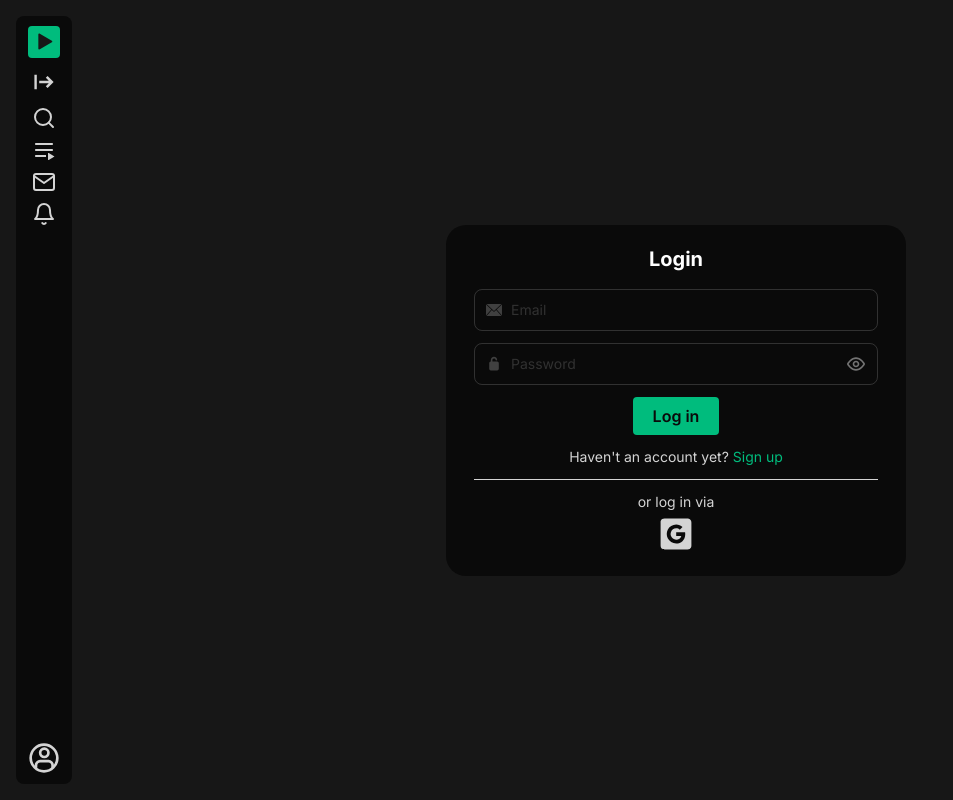
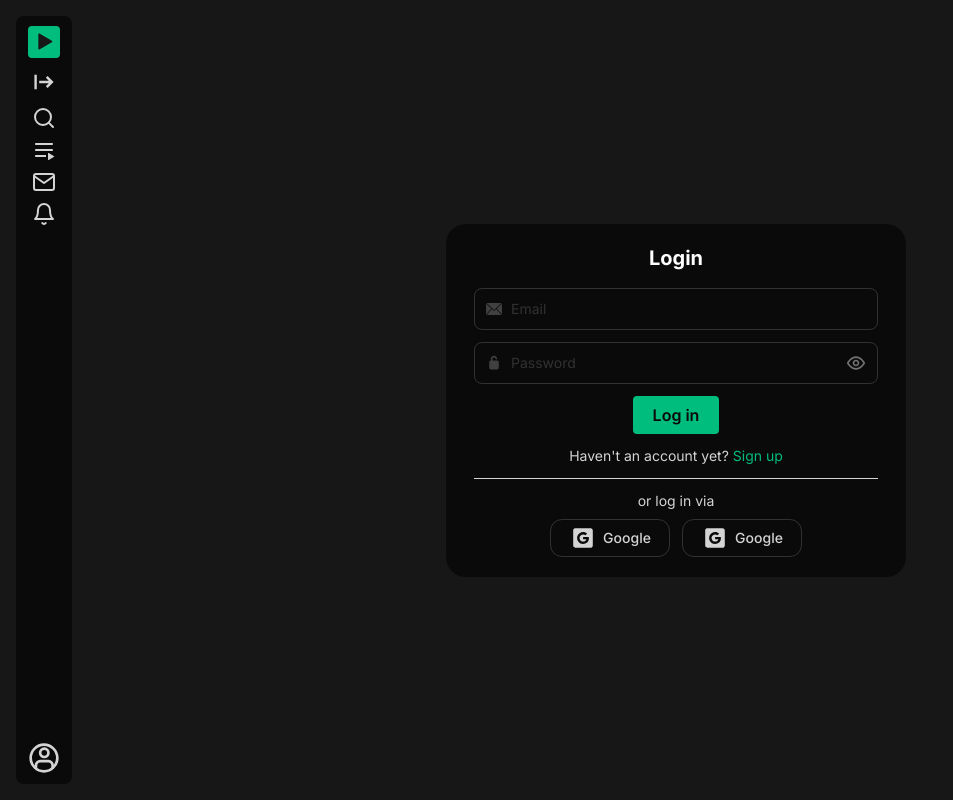
Before and after one commit to ShutSasha/Webby, a Next.js app in the folder web/: page /login in a window 1280 px wide. Shown: the whole page, without its empty margins (0-953 px from the left). Built offline with nearby package versions, Linux system fonts and the light colour scheme; no server answers.

Commit message:
feat(web): add new OAuth btn

```diff
--- a/web/src/ui/components/modules/Login/LoginForm.tsx
+++ b/web/src/ui/components/modules/Login/LoginForm.tsx
@@ -3,17 +3,17 @@ import { startTransition, useActionState, useEffect, useState } from 'react'
 
 import Link from 'next/link'
 import { useRouter } from 'next/navigation'
-import { signIn, useSession } from 'next-auth/react'
+import { useSession } from 'next-auth/react'
 import { useForm } from 'react-hook-form'
 
 import { authenticate } from '@/app/api/auth'
-import GoogleIcon from '@/assets/auth/ic_google.svg'
 import MailIcon from '@/assets/auth/ic_mail.svg'
 import PasswordIcon from '@/assets/auth/ic_password.svg'
 import AuthInput from '@/components/AuthInput'
 import Button from '@/components/Button'
 
 import ErrorDisplay from './ErrorDisplay'
+import GoogleButton from './OAuthButtons'
 
 const initialState = {
   success: false,
@@ -63,7 +63,7 @@ export default function LoginForm() {
     <form onSubmit={handleSubmit(onSubmit)} className="flex w-full flex-col">
       <h1 className="text-white text-xl font-bold text-center mb-4">Login</h1>
 
-      <div className="flex flex-col gap-3">
+      <div className="flex flex-col gap-3 mb-2">
         <AuthInput Icon={MailIcon} {...register('email')} type="email" placeholder="Email" autoComplete="email" />
         <AuthInput
           Icon={PasswordIcon}
@@ -95,11 +95,9 @@ export default function LoginForm() {
         <hr className="border-neutral-300" />
         <p className="text-center text-sm leading-5 text-neutral-300">or log in via </p>
       </div>
-      <div className="flex flex-row gap-1 items-center justify-center">
-        <GoogleIcon
-          className="w-11 h-11 hover:text-emerald-500 transition-colors duration-300 ease-out cursor-pointer"
-          onClick={() => signIn('google', { callbackUrl: '/' })}
-        />
+      <div className="flex flex-row gap-3 items-center justify-center">
+        <GoogleButton />
+        <GoogleButton />
       </div>
     </form>
   )
--- /dev/null
+++ b/web/src/ui/components/modules/Login/OAuthButtons.tsx
@@ -0,0 +1,22 @@
+'use client'
+
+import { signIn } from 'next-auth/react'
+
+import GoogleIcon from '@/assets/auth/ic_google.svg'
+
+export default function GoogleButton() {
+  return (
+    <div
+      className="flex items-center justify-center gap-1.5 w-full py-1 rounded-xl border border-border
+        hover:bg-emerald-500 max-w-30 cursor-pointer hover:border-transparent group transition-all duration-300"
+      onClick={() => signIn('google', { callbackUrl: '/' })}
+    >
+      <GoogleIcon
+        className="w-7 h-7 text-neutral-300 transition-colors duration-300 ease-out group-hover:text-neutral-900"
+      />
+      <p className="text-neutral-300 group-hover:text-neutral-900 text-sm transition-all duration-300 font-medium">
+        Google
+      </p>
+    </div>
+  )
+}
```
